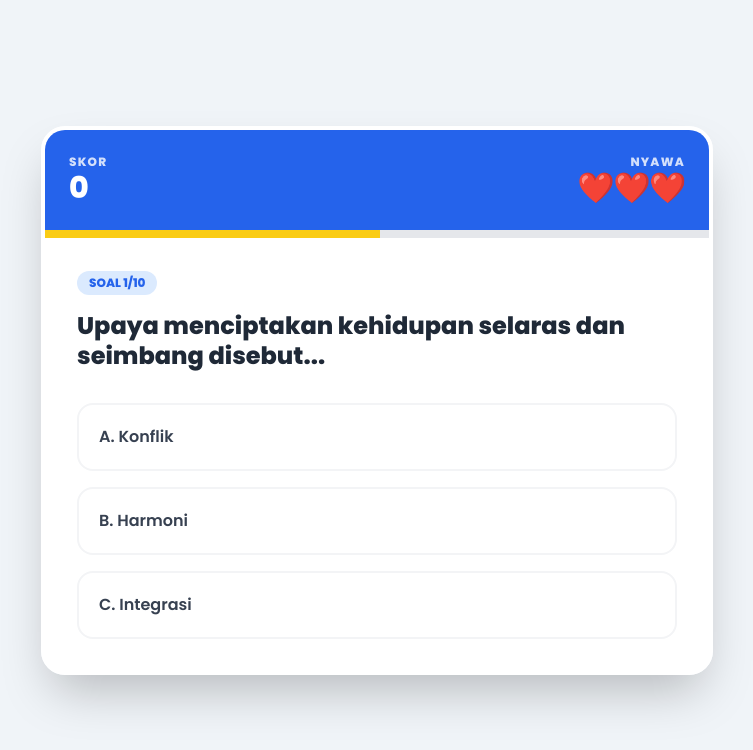
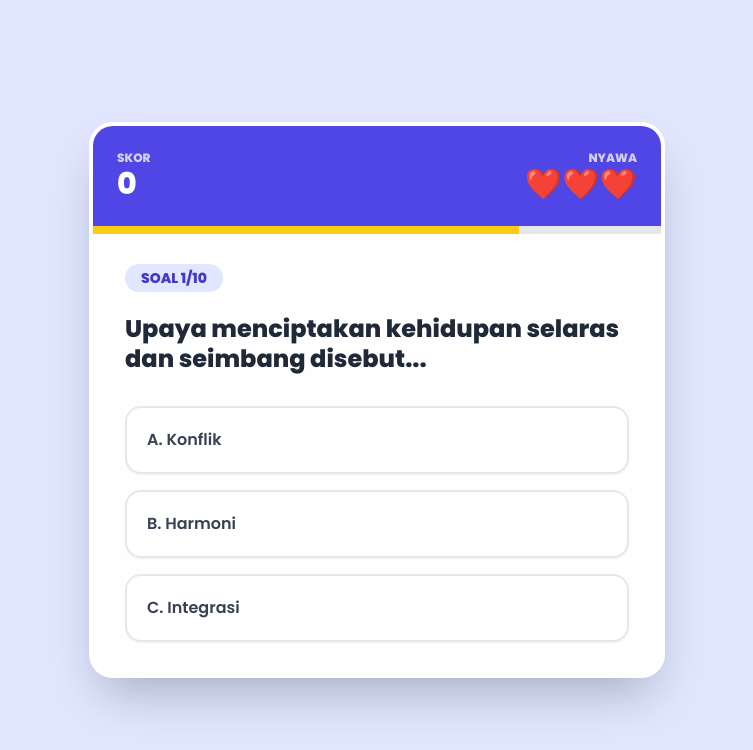
Before and after one commit to wahyufaeza43/RyuuFT, a plain HTML site: page index.html in a window 1280 px wide. Shown: the whole page, without its empty margins (263-1016 px from the left). Drawn offline with nearby package versions, Linux system fonts and the light colour scheme.

Commit message:
yaayaaww

```diff
--- a/index.html
+++ b/index.html
@@ -7,48 +7,48 @@
     <script src="https://cdn.tailwindcss.com"></script>
     <style>
         @import url('https://fonts.googleapis.com/css2?family=Poppins:wght@400;600;800&display=swap');
-        body { font-family: 'Poppins', sans-serif; background: #f0f4f8; }
+        body { font-family: 'Poppins', sans-serif; background: #e0e7ff; }
         .glass { background: rgba(255, 255, 255, 0.95); backdrop-filter: blur(10px); }
-        .timer-bar { transition: width 0.1s linear; }
-        .btn-option:hover { transform: translateY(-3px); box-shadow: 0 10px 15px -3px rgba(0, 0, 0, 0.1); }
+        .btn-option { transition: all 0.2s; border: 2px solid #e2e8f0; }
+        .btn-option:hover { transform: scale(1.02); border-color: #3b82f6; background: #eff6ff; }
     </style>
 </head>
 <body class="flex items-center justify-center min-h-screen p-4">
 
-    <div id="game-card" class="glass max-w-2xl w-full rounded-3xl shadow-2xl overflow-hidden border-4 border-white">
-
-        <div class="bg-blue-600 p-6 text-white flex justify-between items-center">
+    <div id="game-container" class="glass max-w-xl w-full rounded-3xl shadow-2xl overflow-hidden border-4 border-white">
+        <div class="bg-indigo-600 p-6 text-white flex justify-between items-center">
             <div>
-                <p class="text-xs opacity-80 font-bold uppercase tracking-widest">Skor</p>
+                <p class="text-xs font-bold opacity-75">SKOR</p>
                 <h2 id="score" class="text-3xl font-black">0</h2>
             </div>
             <div class="text-right">
-                <p class="text-xs opacity-80 font-bold uppercase tracking-widest">Nyawa</p>
-                <h2 id="lives" class="text-3xl tracking-tighter">❤️❤️❤️</h2>
+                <p class="text-xs font-bold opacity-75">NYAWA</p>
+                <h2 id="lives" class="text-3xl">❤️❤️❤️</h2>
             </div>
         </div>
 
         <div class="w-full h-2 bg-gray-200">
-            <div id="timer" class="timer-bar h-full bg-yellow-400 w-full"></div>
+            <div id="timer" class="h-full bg-yellow-400 transition-all duration-100" style="width: 100%"></div>
         </div>
 
         <div class="p-8">
-            <div id="question-box">
-                <span class="inline-block px-3 py-1 bg-blue-100 text-blue-600 rounded-full text-xs font-bold mb-4">SOAL <span id="q-number">1</span>/10</span>
-                <h1 id="question-text" class="text-2xl font-bold text-gray-800 leading-tight mb-8">Memuat pertanyaan...</h1>
-
-                <div id="options-container" class="space-y-4">
+            <div id="quiz-box">
+                <div class="mb-6">
+                    <span class="bg-indigo-100 text-indigo-700 px-4 py-1 rounded-full text-sm font-bold">SOAL <span id="q-num">1</span>/10</span>
+                </div>
+                <h1 id="question" class="text-2xl font-bold text-gray-800 mb-8 leading-tight">Pertanyaan akan muncul di sini...</h1>
+                <div id="options" class="grid gap-4">
                     </div>
             </div>
 
-            <div id="result-screen" class="hidden text-center py-10">
-                <h2 id="result-title" class="text-4xl font-black mb-2">MISI SELESAI!</h2>
-                <p id="result-msg" class="text-gray-600 mb-8">Kamu luar biasa dalam memahami keberagaman.</p>
-                <div class="bg-blue-50 rounded-2xl p-6 mb-8">
-                    <p class="text-sm text-gray-500 uppercase font-bold">Skor Akhir</p>
-                    <h3 id="final-score" class="text-6xl font-black text-blue-600">0</h3>
+            <div id="result" class="hidden text-center py-8">
+                <h2 id="res-title" class="text-4xl font-black text-indigo-600 mb-2">TAMAT!</h2>
+                <p id="res-desc" class="text-gray-600 mb-6">Hasil belajar PPKN kamu</p>
+                <div class="bg-indigo-50 rounded-2xl p-8 mb-6">
+                    <p class="text-gray-500 font-bold uppercase text-xs">Skor Akhir</p>
+                    <h3 id="final-score" class="text-6xl font-black text-indigo-600">0</h3>
                 </div>
-                <button onclick="location.reload()" class="bg-blue-600 hover:bg-blue-700 text-white font-bold py-4 px-10 rounded-2xl shadow-lg transition-all">MAIN LAGI</button>
+                <button onclick="location.reload()" class="bg-indigo-600 text-white font-bold py-4 px-12 rounded-2xl hover:bg-indigo-700 shadow-lg">MAIN LAGI</button>
             </div>
         </div>
     </div>
@@ -67,77 +67,55 @@
             {q: "Dasar hukum kebebasan beragama adalah Pasal...", o: ["A. Pasal 27", "B. Pasal 29", "C. Pasal 30"], a: 1}
         ];
 
-        let currentQ = 0;
-        let score = 0;
-        let lives = 3;
-        let timeLeft = 100;
-        let timerInterval;
+        let cur = 0, score = 0, lives = 3, time = 100, timer;
 
-        function startGame() {
-            showQuestion();
-            startTimer();
+        function start() {
+            render();
+            timer = setInterval(() => {
+                time -= 0.5;
+                document.getElementById('timer').style.width = time + "%";
+                if(time <= 0) answer(-1);
+            }, 100);
         }
 
-        function startTimer() {
-            timeLeft = 100;
-            clearInterval(timerInterval);
-            timerInterval = setInterval(() => {
-                timeLeft -= 0.5;
-                document.getElementById('timer').style.width = timeLeft + "%";
-                if (timeLeft <= 0) {
-                    handleAnswer(-1); // Waktu habis dianggap salah
-                }
-            }, 50);
-        }
-
-        function showQuestion() {
-            const q = questions[currentQ];
-            document.getElementById('q-number').innerText = currentQ + 1;
-            document.getElementById('question-text').innerText = q.q;
-            const container = document.getElementById('options-container');
-            container.innerHTML = '';
-
-            q.o.forEach((opt, index) => {
-                const btn = document.createElement('button');
-                btn.className = "btn-option w-full text-left p-5 rounded-2xl border-2 border-gray-100 bg-white hover:border-blue-500 hover:bg-blue-50 transition-all font-semibold text-gray-700 flex justify-between items-center group";
-                btn.innerHTML = `<span>${opt}</span> <span class="opacity-0 group-hover:opacity-100 text-blue-500">➜</span>`;
-                btn.onclick = () => handleAnswer(index);
-                container.appendChild(btn);
+        function render() {
+            if(cur >= questions.length || lives <= 0) return end();
+            time = 100;
+            document.getElementById('q-num').innerText = cur + 1;
+            document.getElementById('question').innerText = questions[cur].q;
+            const optDiv = document.getElementById('options');
+            optDiv.innerHTML = '';
+            questions[cur].o.forEach((opt, i) => {
+                const b = document.createElement('button');
+                b.className = "btn-option w-full p-5 text-left rounded-2xl bg-white font-semibold text-gray-700 shadow-sm";
+                b.innerText = opt;
+                b.onclick = () => answer(i);
+                optDiv.appendChild(b);
             });
         }
 
-        function handleAnswer(index) {
-            if (index === questions[currentQ].a) {
-                score += 10;
-                document.getElementById('score').innerText = score;
-            } else {
-                lives--;
-                document.getElementById('lives').innerText = "❤️".repeat(lives) || "💀";
-            }
+        function answer(i) {
+            if(i === questions[cur].a) score += 10;
+            else lives--;
 
-            if (currentQ < questions.length - 1 && lives > 0) {
-                currentQ++;
-                showQuestion();
-                startTimer();
-            } else {
-                endGame();
+            document.getElementById('score').innerText = score;
+            document.getElementById('lives').innerText = "❤️".repeat(lives) || "💀";
+            cur++;
+            render();
+        }
+
+        function end() {
+            clearInterval(timer);
+            document.getElementById('quiz-box').classList.add('hidden');
+            document.getElementById('timer').parentElement.classList.add('hidden');
+            document.getElementById('result').classList.remove('hidden');
+            document.getElementById('final-score').innerText = score;
+            if(lives <= 0) {
+                document.getElementById('res-title').innerText = "GAME OVER";
+                document.getElementById('res-title').style.color = "#ef4444";
             }
         }
-
-        function endGame() {
-            clearInterval(timerInterval);
-            document.getElementById('question-box').classList.add('hidden');
-            document.getElementById('timer').parentElement.classList.add('hidden');
-            document.getElementById('result-screen').classList.remove('hidden');
-            document.getElementById('final-score').innerText = score;
-            if (lives <= 0) {
-                document.getElementById('result-title').innerText = "GAME OVER";
-                document.getElementById('result-title').className = "text-4xl font-black mb-2 text-red-500";
-                document.getElementById('result-msg').innerText = "Jangan menyerah, ayo belajar lagi!";
-            }
-        }
-
-        startGame();
+        start();
     </script>
 </body>
 </html>
```
